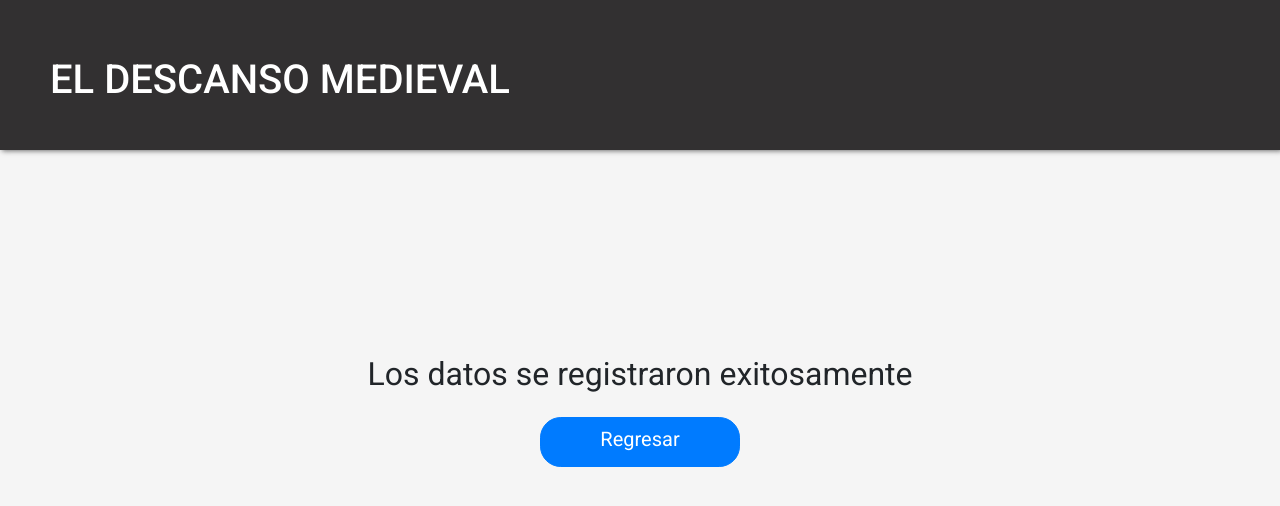
After one commit to AbrahamRH/SistemaHoteleroWeb, a PHP site: page /Pantallas/envioFormulario.php in a window 1280 px wide. The commit adds this page. Shown: the top 506 px of the page. Run offline with PHP 8.4, Linux system fonts and the light colour scheme.

Commit message:
Se agrego pantalla cuando se envian los formularios

```diff
--- /dev/null
+++ b/CSS/envio.css
@@ -0,0 +1,35 @@
+.container {
+    margin-top: 200px;
+    margin-bottom: 200px;
+}
+
+.btn {
+    width: 200px;
+    height: 50px;
+    border-radius: 1.3rem;
+    font-size: 1.25rem;
+    margin: 3px;
+}
+
+p {
+    display: block;
+    font-size: xx-large;
+}
+
+.flex-container {
+    display: flex;
+    flex-wrap: wrap;
+    justify-content: center;
+}
+
+.flex-container .btn-regresar {
+    background-color: #007BFF;
+    border-color: #007BFF;
+    color:#FFF;
+
+}
+
+.btn-regresar:hover {
+    background-color:#007bffd8;
+    color: #FFF;
+}
--- a/CSS/registroUsuario.css
+++ b/CSS/registroUsuario.css
@@ -49,6 +49,7 @@
     font-size: 1.25rem;
     margin: 3px;
 }
+
 .btn-registrar {
     background-color: #007BFF;
     border-color: #007BFF;
--- a/Componentes/registroRes.php
+++ b/Componentes/registroRes.php
@@ -34,4 +34,6 @@
 
     $query2->execute();
 
+    header("location: ../Pantallas/envioFormulario.php");
+
 ?>
--- a/Componentes/registroUs.php
+++ b/Componentes/registroUs.php
@@ -16,5 +16,6 @@
     $query->bindParam(6,$cargo);
     $query->execute();
 
+    header("location: ../Pantallas/envioFormulario.php");
 
 ?>
--- /dev/null
+++ b/Pantallas/envioFormulario.php
@@ -0,0 +1,26 @@
+<!DOCTYPE html>
+<html lang="es">
+<head>
+    <meta charset="UTF-8">
+    <meta name="viewport" content="width=device-width, initial-scale=1.0">
+    <link rel="stylesheet" href="https://stackpath.bootstrapcdn.com/bootstrap/4.5.0/css/bootstrap.min.css" integrity="sha384-9aIt2nRpC12Uk9gS9baDl411NQApFmC26EwAOH8WgZl5MYYxFfc+NcPb1dKGj7Sk" crossorigin="anonymous">
+    <link rel="stylesheet" href="../CSS/styles.css">
+    <link rel="stylesheet" href="../CSS/envio.css">
+    <title>El descanso medieval</title>
+</head>
+<body>
+    <header>
+        <div class="logo">EL DESCANSO MEDIEVAL</div>
+        </header>
+    <main>
+        <div class="container">
+            <div class="flex-container">
+                <p>Los datos se registraron exitosamente</p>
+            </div>
+            <div class="flex-container">
+                <a href="./menu.php" class="btn-regresar btn">Regresar</a>
+            </div>
+        </div>
+    </main>
+</body>
+</html>
```
